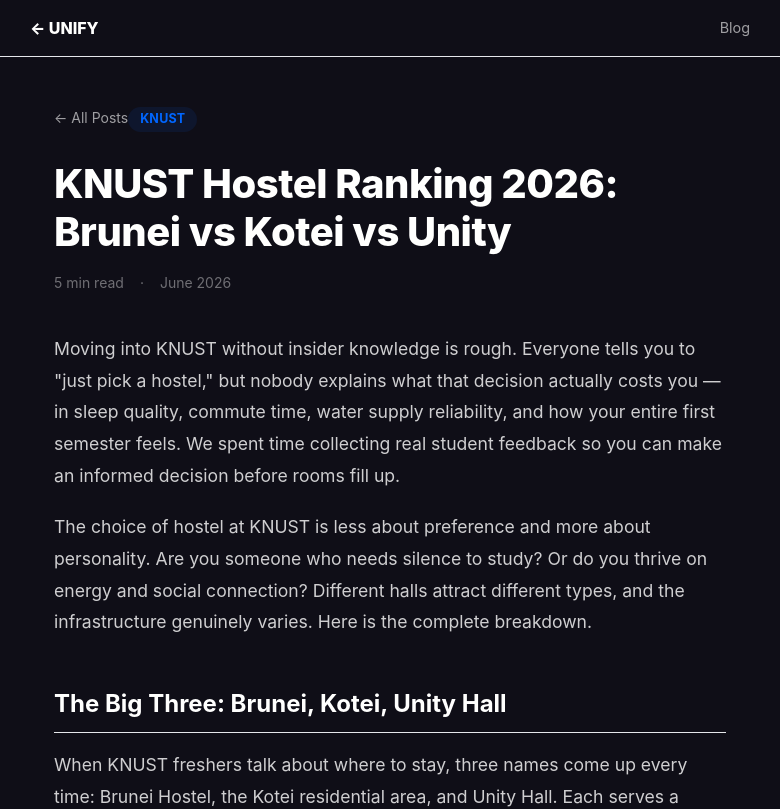
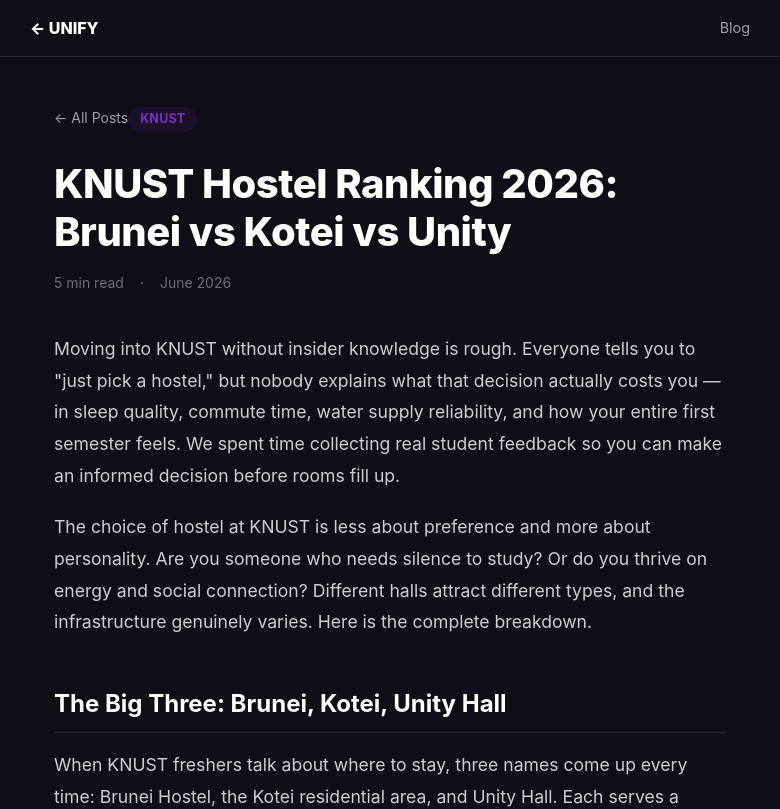
Before and after one commit to chrisxie12/UNIFY, a Next.js app: page /blog/knust-hostel-ranking-2026 in a window 1280 px wide. Shown: the top 809 px of the page, without its empty margins (250-1030 px from the left). Built offline with nearby package versions, Linux system fonts and the light colour scheme.

Commit message:
Fix all remaining old colors in blog pages: invalid hex, light backgrounds, borders

```diff
--- a/app/blog/how-to-find-a-roommate-ghana/page.jsx
+++ b/app/blog/how-to-find-a-roommate-ghana/page.jsx
@@ -5,19 +5,19 @@ export const metadata = {
 
 const s = {
   page: { fontFamily: "'Inter', system-ui, sans-serif", background: '#0F0E17', minHeight: '100vh',  },
-  nav: { borderBottom: '1px solid #E5E7EB', padding: '16px 24px', display: 'flex', alignItems: 'center', justifyContent: 'space-between', maxWidth: 720, margin: '0 auto' },
+  nav: { borderBottom: '1px solid rgba(255,255,255,0.1)', padding: '16px 24px', display: 'flex', alignItems: 'center', justifyContent: 'space-between', maxWidth: 720, margin: '0 auto' },
   back: { fontSize: 14, color: 'rgba(255,255,255,0.6)', textDecoration: 'none', fontWeight: 600 },
-  blogLink: { fontSize: 14, color: '#0066FF', textDecoration: 'none', fontWeight: 700 },
+  blogLink: { fontSize: 14, color: '#7B2FBE', textDecoration: 'none', fontWeight: 700 },
   article: { maxWidth: 720, margin: '0 auto', padding: '40px 24px 80px' },
   tag: { display: 'inline-block', background: '#F0FDF4', border: '1px solid #BBF7D0', color: '#16a34a', fontSize: 11, fontWeight: 800, padding: '4px 12px', borderRadius: 999, letterSpacing: '0.08em', textTransform: 'uppercase', marginBottom: 16 },
   meta: { fontSize: 13, color: 'rgba(255,255,255,0.4)', marginBottom: 32, display: 'flex', gap: 16 },
   h1: { fontSize: '2.2rem', fontWeight: 900, lineHeight: 1.15, marginBottom: 12 },
-  h2: { fontSize: '1.3rem', fontWeight: 800, marginTop: 40, marginBottom: 12, paddingBottom: 8, borderBottom: '2px solid #F3F4F6' },
+  h2: { fontSize: '1.3rem', fontWeight: 800, marginTop: 40, marginBottom: 12, paddingBottom: 8, borderBottom: '2px solid rgba(255,255,255,0.1)' },
   p: { fontSize: '1.05rem', lineHeight: 1.8, color: 'rgba(255,255,255,0.8)', marginBottom: 20 },
   li: { fontSize: '1.05rem', lineHeight: 1.8, color: 'rgba(255,255,255,0.8)', marginBottom: 10 },
-  callout: { background: '#F0F7FF', borderLeft: '4px solid #0066FF', padding: '16px 20px', borderRadius: '0 8px 8px 0', margin: '24px 0', fontStyle: 'italic', color: 'rgba(255,255,255,0.8)', fontSize: '1rem', lineHeight: 1.7 },
+  callout: { background: '#1A1827', borderLeft: '4px solid #0066FF', padding: '16px 20px', borderRadius: '0 8px 8px 0', margin: '24px 0', fontStyle: 'italic', color: 'rgba(255,255,255,0.8)', fontSize: '1rem', lineHeight: 1.7 },
   num: { display: 'inline-block', width: 28, height: 28, borderRadius: '50%', background: '#7B2FBE', color: '#fff', fontWeight: 900, fontSize: 13, lineHeight: '28px', textAlign: 'center', marginRight: 12, flexShrink: 0 },
-  cta: { marginTop: 56, background: '#F9FAFB', border: '1px solid #E5E7EB', borderRadius: 16, padding: '32px', textAlign: 'center' },
+  cta: { marginTop: 56, background: '#1A1827', border: '1px solid rgba(255,255,255,0.1)', borderRadius: 16, padding: '32px', textAlign: 'center' },
   ctaBtn: { display: 'inline-block', background: '#7B2FBE', color: '#fff', fontWeight: 900, fontSize: 15, padding: '14px 28px', borderRadius: 999, textDecoration: 'none', marginTop: 16 },
   footer: { background: '#7B2FBE', color: 'white', textAlign: 'center', padding: '24px', fontSize: 13 },
 };
--- a/app/blog/knust-hostel-ranking-2026/page.jsx
+++ b/app/blog/knust-hostel-ranking-2026/page.jsx
@@ -5,24 +5,24 @@ export const metadata = {
 
 const sharedStyles = {
   page: { fontFamily: "'Inter', system-ui, sans-serif", background: '#0F0E17', minHeight: '100vh' },
-  nav: { borderBottom: '1px solid #E5E7EB', padding: '0 24px' },
+  nav: { borderBottom: '1px solid rgba(255,255,255,0.1)', padding: '0 24px' },
   navInner: { maxWidth: 720, margin: '0 auto', display: 'flex', alignItems: 'center', justifyContent: 'space-between', height: 56 },
   navLogo: { fontWeight: 800, textDecoration: 'none', fontSize: '1rem' },
   navLink: { color: 'rgba(255,255,255,0.6)', textDecoration: 'none', fontSize: '0.9rem' },
   article: { maxWidth: 720, margin: '0 auto', padding: '48px 24px 80px' },
   backLink: { color: 'rgba(255,255,255,0.6)', textDecoration: 'none', fontSize: '0.875rem', display: 'inline-block', marginBottom: 32 },
-  tag: { display: 'inline-block', background: '#0066FF18', color: '#0066FF', fontSize: '0.78rem', fontWeight: 700, padding: '3px 12px', borderRadius: 9999, marginBottom: 16, letterSpacing: '0.02em' },
+  tag: { display: 'inline-block', background: 'rgba(123,47,190,0.1)', color: '#7B2FBE', fontSize: '0.78rem', fontWeight: 700, padding: '3px 12px', borderRadius: 9999, marginBottom: 16, letterSpacing: '0.02em' },
   meta: { color: 'rgba(255,255,255,0.4)', fontSize: '0.875rem', marginBottom: 40, display: 'flex', gap: 16 },
   h1: { fontSize: '2.5rem', fontWeight: 800, margin: '0 0 16px', lineHeight: 1.2, letterSpacing: '-0.5px' },
-  h2: { fontSize: '1.5rem', fontWeight: 700, margin: '48px 0 16px', paddingBottom: 10, borderBottom: '1px solid #E5E7EB' },
+  h2: { fontSize: '1.5rem', fontWeight: 700, margin: '48px 0 16px', paddingBottom: 10, borderBottom: '1px solid rgba(255,255,255,0.1)' },
   body: { fontSize: '1.1rem', color: 'rgba(255,255,255,0.8)', lineHeight: 1.8, margin: '0 0 20px' },
   table: { width: '100%', borderCollapse: 'collapse', margin: '24px 0 32px', fontSize: '0.95rem' },
-  th: { background: '#F3F4F6', fontWeight: 600, padding: '12px', textAlign: 'left', border: '1px solid #E5E7EB' },
-  td: { padding: '12px', border: '1px solid #E5E7EB', color: 'rgba(255,255,255,0.8)', lineHeight: 1.5 },
-  quote: { borderLeft: '4px solid #0066FF', background: '#F0F7FF', padding: '16px 20px', borderRadius: '0 8px 8px 0', margin: '20px 0', fontStyle: 'italic', color: 'rgba(255,255,255,0.8)', fontSize: '1rem', lineHeight: 1.7 },
-  cta: { marginTop: 56, background: '#F9FAFB', border: '1px solid #E5E7EB', borderRadius: 12, padding: '36px', textAlign: 'center' },
+  th: { background: '#252336', fontWeight: 600, padding: '12px', textAlign: 'left', border: '1px solid rgba(255,255,255,0.1)' },
+  td: { padding: '12px', border: '1px solid rgba(255,255,255,0.1)', color: 'rgba(255,255,255,0.8)', lineHeight: 1.5 },
+  quote: { borderLeft: '4px solid #0066FF', background: '#1A1827', padding: '16px 20px', borderRadius: '0 8px 8px 0', margin: '20px 0', fontStyle: 'italic', color: 'rgba(255,255,255,0.8)', fontSize: '1rem', lineHeight: 1.7 },
+  cta: { marginTop: 56, background: '#1A1827', border: '1px solid rgba(255,255,255,0.1)', borderRadius: 12, padding: '36px', textAlign: 'center' },
   ctaBtn: { display: 'inline-block', background: '#7B2FBE', color: '#fff', padding: '14px 32px', borderRadius: 9999, textDecoration: 'none', fontWeight: 700, fontSize: '1rem', marginTop: 16 },
-  footer: { background: '#0066FF', padding: '32px 24px', textAlign: 'center' },
+  footer: { background: '#7B2FBE', padding: '32px 24px', textAlign: 'center' },
   footerText: { color: '#fff', fontWeight: 800, fontSize: '1rem' },
   footerSub: { color: 'rgba(255,255,255,0.7)', fontSize: '0.8rem', marginTop: 4 },
 };
--- a/app/blog/ucc-vs-knust-vs-ug-legon/page.jsx
+++ b/app/blog/ucc-vs-knust-vs-ug-legon/page.jsx
@@ -5,21 +5,21 @@ export const metadata = {
 
 const s = {
   page: { fontFamily: "'Inter', system-ui, sans-serif", background: '#0F0E17', minHeight: '100vh',  },
-  nav: { borderBottom: '1px solid #E5E7EB', padding: '16px 24px', display: 'flex', alignItems: 'center', justifyContent: 'space-between', maxWidth: 720, margin: '0 auto' },
+  nav: { borderBottom: '1px solid rgba(255,255,255,0.1)', padding: '16px 24px', display: 'flex', alignItems: 'center', justifyContent: 'space-between', maxWidth: 720, margin: '0 auto' },
   back: { fontSize: 14, color: 'rgba(255,255,255,0.6)', textDecoration: 'none', fontWeight: 600 },
-  blogLink: { fontSize: 14, color: '#0066FF', textDecoration: 'none', fontWeight: 700 },
+  blogLink: { fontSize: 14, color: '#7B2FBE', textDecoration: 'none', fontWeight: 700 },
   article: { maxWidth: 720, margin: '0 auto', padding: '40px 24px 80px' },
   tag: { display: 'inline-block', background: '#F5F3FF', border: '1px solid #DDD6FE', color: '#7c3aed', fontSize: 11, fontWeight: 800, padding: '4px 12px', borderRadius: 999, letterSpacing: '0.08em', textTransform: 'uppercase', marginBottom: 16 },
   meta: { fontSize: 13, color: 'rgba(255,255,255,0.4)', marginBottom: 32, display: 'flex', gap: 16 },
   h1: { fontSize: '2.2rem', fontWeight: 900, lineHeight: 1.15, marginBottom: 12 },
-  h2: { fontSize: '1.3rem', fontWeight: 800, marginTop: 40, marginBottom: 12, paddingBottom: 8, borderBottom: '2px solid #F3F4F6' },
+  h2: { fontSize: '1.3rem', fontWeight: 800, marginTop: 40, marginBottom: 12, paddingBottom: 8, borderBottom: '2px solid rgba(255,255,255,0.1)' },
   p: { fontSize: '1.05rem', lineHeight: 1.8, color: 'rgba(255,255,255,0.8)', marginBottom: 20 },
   li: { fontSize: '1.05rem', lineHeight: 1.8, color: 'rgba(255,255,255,0.8)', marginBottom: 8 },
-  callout: { background: '#F0F7FF', borderLeft: '4px solid #0066FF', padding: '16px 20px', borderRadius: '0 8px 8px 0', margin: '24px 0', fontStyle: 'italic', color: 'rgba(255,255,255,0.8)', fontSize: '1rem', lineHeight: 1.7 },
+  callout: { background: '#1A1827', borderLeft: '4px solid #0066FF', padding: '16px 20px', borderRadius: '0 8px 8px 0', margin: '24px 0', fontStyle: 'italic', color: 'rgba(255,255,255,0.8)', fontSize: '1rem', lineHeight: 1.7 },
   table: { width: '100%', borderCollapse: 'collapse', marginBottom: 24, fontSize: '0.95rem' },
-  th: { background: '#F3F4F6', padding: '10px 12px', textAlign: 'left', fontWeight: 700, color: 'rgba(255,255,255,0.8)', border: '1px solid #E5E7EB' },
-  td: { padding: '10px 12px', border: '1px solid #E5E7EB', color: 'rgba(255,255,255,0.8)', verticalAlign: 'top' },
-  cta: { marginTop: 56, background: '#F9FAFB', border: '1px solid #E5E7EB', borderRadius: 16, padding: '32px', textAlign: 'center' },
+  th: { background: '#252336', padding: '10px 12px', textAlign: 'left', fontWeight: 700, color: 'rgba(255,255,255,0.8)', border: '1px solid rgba(255,255,255,0.1)' },
+  td: { padding: '10px 12px', border: '1px solid rgba(255,255,255,0.1)', color: 'rgba(255,255,255,0.8)', verticalAlign: 'top' },
+  cta: { marginTop: 56, background: '#1A1827', border: '1px solid rgba(255,255,255,0.1)', borderRadius: 16, padding: '32px', textAlign: 'center' },
   ctaBtn: { display: 'inline-block', background: '#7B2FBE', color: '#fff', fontWeight: 900, fontSize: 15, padding: '14px 28px', borderRadius: 999, textDecoration: 'none', marginTop: 16 },
   footer: { background: '#7B2FBE', color: 'white', textAlign: 'center', padding: '24px', fontSize: 13 },
 };
--- a/app/blog/ug-legon-fresher-guide/page.jsx
+++ b/app/blog/ug-legon-fresher-guide/page.jsx
@@ -5,22 +5,22 @@ export const metadata = {
 
 const s = {
   page: { fontFamily: "'Inter', system-ui, sans-serif", background: '#0F0E17', minHeight: '100vh' },
-  nav: { borderBottom: '1px solid #E5E7EB', padding: '0 24px' },
+  nav: { borderBottom: '1px solid rgba(255,255,255,0.1)', padding: '0 24px' },
   navInner: { maxWidth: 720, margin: '0 auto', display: 'flex', alignItems: 'center', justifyContent: 'space-between', height: 56 },
   navLogo: { fontWeight: 800, textDecoration: 'none', fontSize: '1rem' },
   navLink: { color: 'rgba(255,255,255,0.6)', textDecoration: 'none', fontSize: '0.9rem' },
   article: { maxWidth: 720, margin: '0 auto', padding: '48px 24px 80px' },
   backLink: { color: 'rgba(255,255,255,0.6)', textDecoration: 'none', fontSize: '0.875rem', display: 'inline-block', marginBottom: 32 },
-  tag: { display: 'inline-block', background: '#FF6B3518', color: '#FF6B35', fontSize: '0.78rem', fontWeight: 700, padding: '3px 12px', borderRadius: 9999, marginBottom: 16, letterSpacing: '0.02em' },
+  tag: { display: 'inline-block', background: 'rgba(244,196,48,0.1)', color: '#F4C430', fontSize: '0.78rem', fontWeight: 700, padding: '3px 12px', borderRadius: 9999, marginBottom: 16, letterSpacing: '0.02em' },
   meta: { color: 'rgba(255,255,255,0.4)', fontSize: '0.875rem', marginBottom: 40, display: 'flex', gap: 16 },
   h1: { fontSize: '2.5rem', fontWeight: 800, margin: '0 0 16px', lineHeight: 1.2, letterSpacing: '-0.5px' },
-  h2: { fontSize: '1.5rem', fontWeight: 700, margin: '48px 0 16px', paddingBottom: 10, borderBottom: '1px solid #E5E7EB' },
+  h2: { fontSize: '1.5rem', fontWeight: 700, margin: '48px 0 16px', paddingBottom: 10, borderBottom: '1px solid rgba(255,255,255,0.1)' },
   body: { fontSize: '1.1rem', color: 'rgba(255,255,255,0.8)', lineHeight: 1.8, margin: '0 0 20px' },
   li: { fontSize: '1.05rem', color: 'rgba(255,255,255,0.8)', lineHeight: 1.8, marginBottom: 10 },
-  quote: { borderLeft: '4px solid #0066FF', background: '#F0F7FF', padding: '16px 20px', borderRadius: '0 8px 8px 0', margin: '20px 0', fontStyle: 'italic', color: 'rgba(255,255,255,0.8)', fontSize: '1rem', lineHeight: 1.7 },
-  cta: { marginTop: 56, background: '#F9FAFB', border: '1px solid #E5E7EB', borderRadius: 12, padding: '36px', textAlign: 'center' },
+  quote: { borderLeft: '4px solid #0066FF', background: '#1A1827', padding: '16px 20px', borderRadius: '0 8px 8px 0', margin: '20px 0', fontStyle: 'italic', color: 'rgba(255,255,255,0.8)', fontSize: '1rem', lineHeight: 1.7 },
+  cta: { marginTop: 56, background: '#1A1827', border: '1px solid rgba(255,255,255,0.1)', borderRadius: 12, padding: '36px', textAlign: 'center' },
   ctaBtn: { display: 'inline-block', background: '#7B2FBE', color: '#fff', padding: '14px 32px', borderRadius: 9999, textDecoration: 'none', fontWeight: 700, fontSize: '1rem', marginTop: 16 },
-  footer: { background: '#0066FF', padding: '32px 24px', textAlign: 'center' },
+  footer: { background: '#7B2FBE', padding: '32px 24px', textAlign: 'center' },
   footerText: { color: '#fff', fontWeight: 800, fontSize: '1rem' },
   footerSub: { color: 'rgba(255,255,255,0.7)', fontSize: '0.8rem', marginTop: 4 },
 };
```
Also changed, not shown: app/blog/page.jsx (+6 -6 lines).
